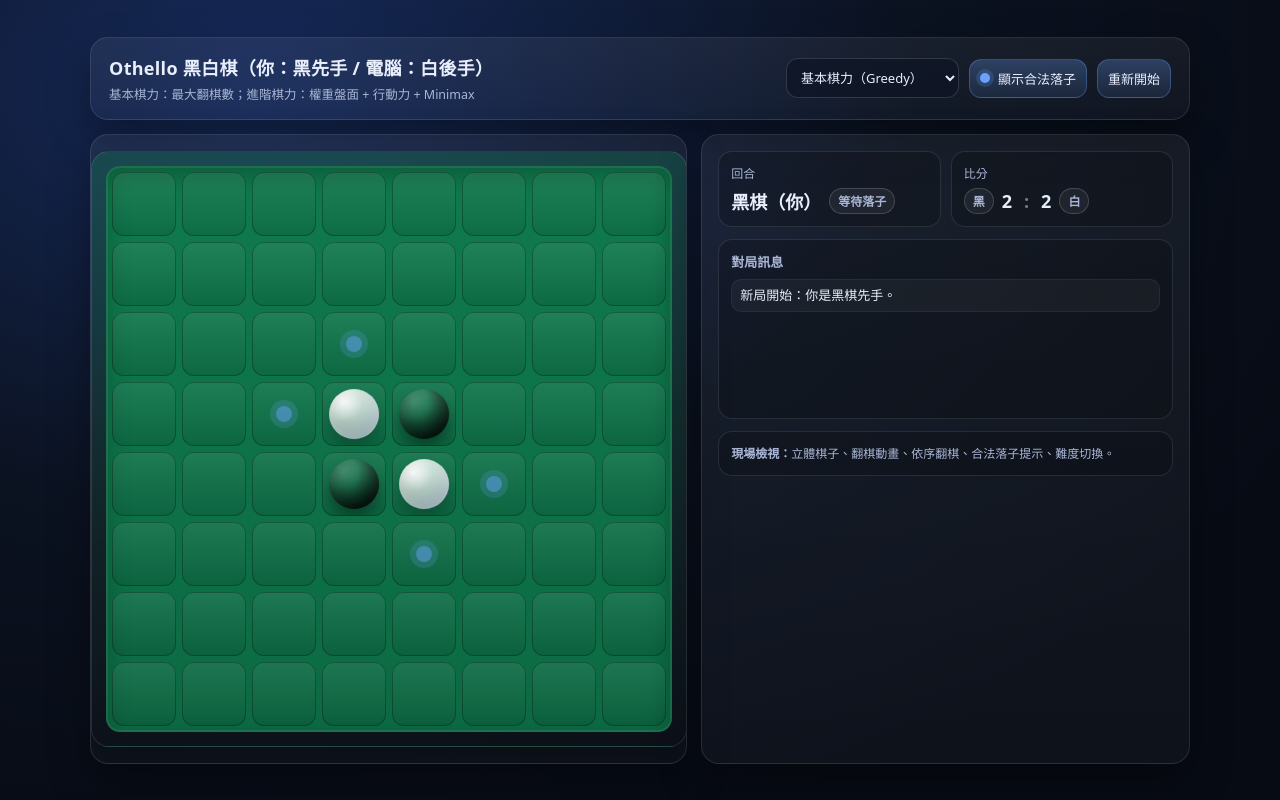
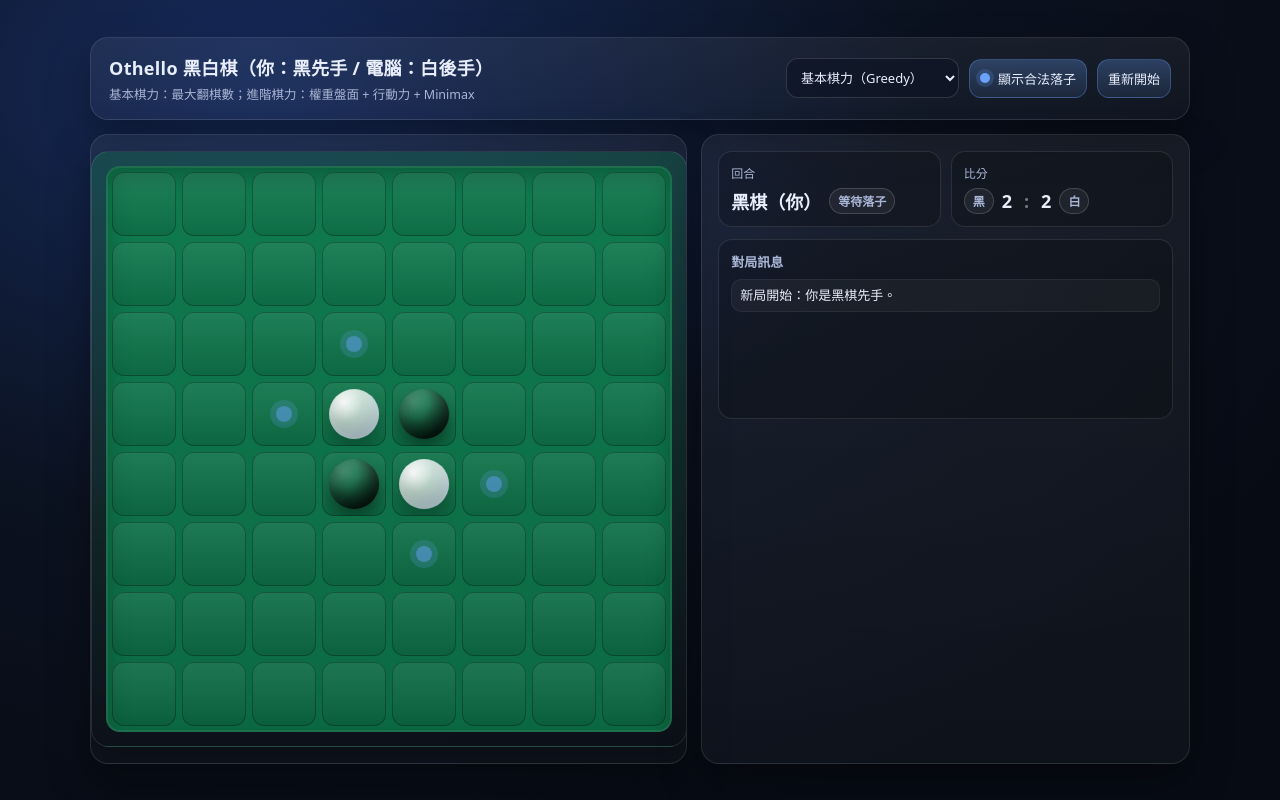
Before and after one commit to weiwei0115/HW10, a plain HTML site: page HW-10/index.html in a window 1280 px wide. Drawn offline with Linux system fonts and the light colour scheme.

```diff
--- a/HW-10/index.html
+++ b/HW-10/index.html
@@ -61,8 +61,6 @@
           <div id="logArea"></div>
         </div>
 
-        <div class="note">
-          <div><b>現場檢視：</b>立體棋子、翻棋動畫、依序翻棋、合法落子提示、難度切換。</div>
         </div>
       </aside>
     </main>
```
